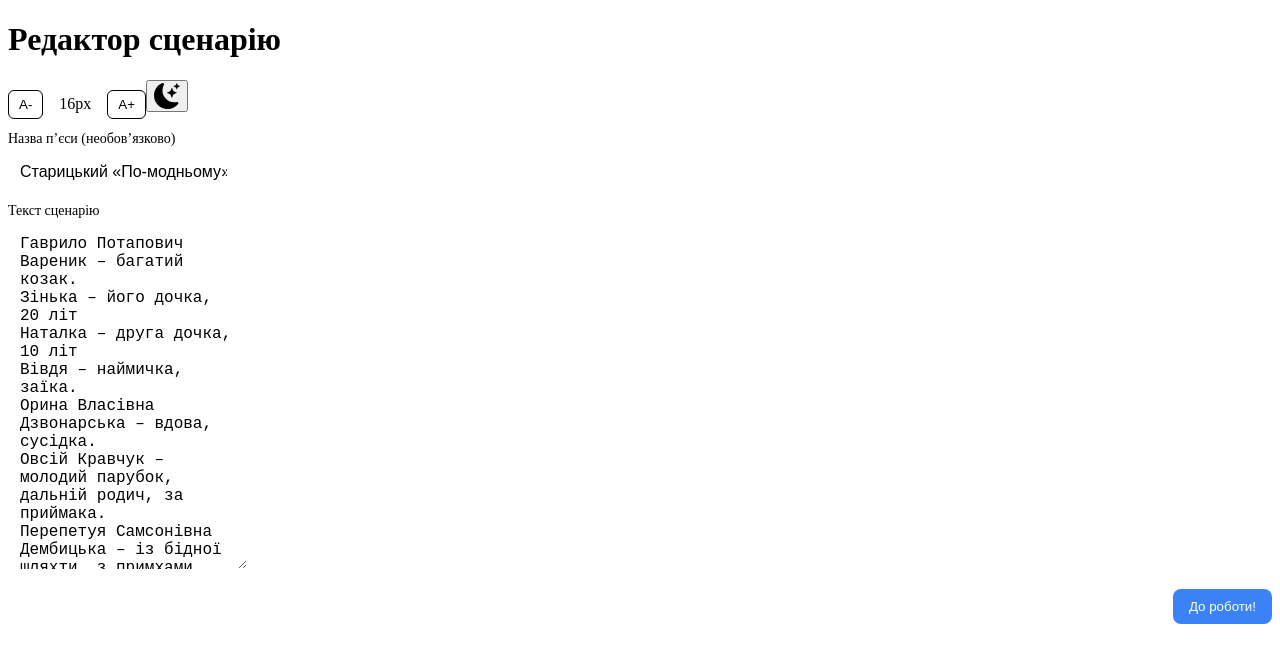
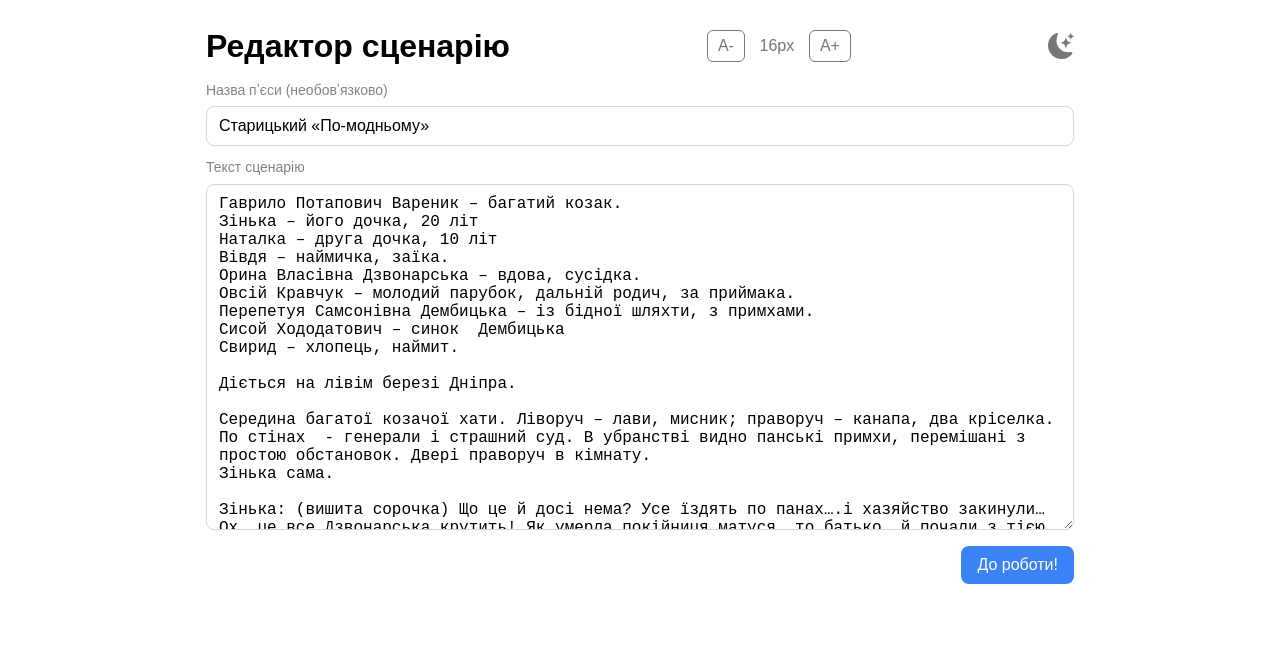
Before and after one commit to alexworkdone/scenariy, a Nuxt app: page /play in a window 1280 px wide. Shown: the top 662 px of the page. Built offline with nearby package versions, Linux system fonts and the light colour scheme.

Commit message:
Add global CSS styles and basic resets to play.vue

```diff
--- a/app/pages/play.vue
+++ b/app/pages/play.vue
@@ -110,6 +110,223 @@ function onParse() {
 </script>
 
 <style>
+    :root {
+        --bg-main: #ffffff;
+        --color-text: #000000;
+
+        --color-gray-rgb: 119 118 122;
+        --color-gray: rgb(var(--color-gray-rgb) / 1);
+
+        --padding-side: 24px;
+        --space: 16px;
+    }
+
+    html.dark {
+        --bg-main: #101419;
+        --color-text: #ffffff;
+    }
+
+    /* reset ------------------------------------------------- */
+    *,
+    *:before,
+    *:after {
+        margin: 0;
+        padding: 0;
+        box-sizing: border-box;
+        -webkit-tap-highlight-color: transparent;
+    }
+
+    * {
+        -webkit-font-smoothing: antialiased;
+        -moz-osx-font-smoothing: grayscale;
+        -webkit-text-size-adjust: 100%;
+    }
+
+    main,
+    nav,
+    section,
+    footer,
+    header,
+    aside,
+    article,
+    dialog,
+    figcaption,
+    figure,
+    hgroup {
+        display: block;
+    }
+
+    ul,
+    dl {
+        margin: 0;
+        padding: 0;
+        list-style: none;
+    }
+
+    ol {
+        padding-left: 20px;
+        font-size: 0.8rem;
+    }
+
+    img {
+        max-width: 100%;
+        border: 0;
+        vertical-align: top;
+        user-select: none;
+    }
+
+    h1 {
+        margin: 0;
+    }
+
+    button {
+        margin: 0;
+        padding: 0;
+        background-color: transparent;
+        border: none;
+        cursor: pointer;
+    }
+
+    a:focus,
+    img:focus,
+    button:focus,
+    input:focus,
+    textarea:focus,
+    select:focus,
+    option:focus {
+        outline: none;
+    }
+
+    b,
+    strong {
+        font-weight: 600;
+    }
+
+    input,
+    textarea,
+    select,
+    button {
+        font-size: 1rem;
+        font-weight: 400;
+        outline: none;
+        border: none;
+        background-color: transparent;
+    }
+
+    select::-ms-expand {
+        display: none;
+    }
+
+    input::-webkit-input-placeholder {
+        color: var(--bg-main);
+    }
+
+    input::placeholder {
+        color: var(--color-gray);
+    }
+
+    input:focus::-webkit-input-placeholder {
+        color: transparent;
+    }
+
+    input[type='number'] {
+        -moz-appearance: textfield;
+    }
+
+    input[type='number']::-webkit-inner-spin-button,
+    input[type='number']::-webkit-outer-spin-button {
+        -webkit-appearance: none;
+        margin: 0;
+    }
+
+    /* Firefox */
+    input[type='number'] {
+        -moz-appearance: textfield;
+    }
+    /* Chrome, Safari, Edge */
+    input[type='number']::-webkit-outer-spin-button,
+    input[type='number']::-webkit-inner-spin-button {
+        -webkit-appearance: none;
+        margin: 0;
+    }
+
+    input[type='submit'],
+    input[type='text'],
+    input[type='email'],
+    input[type='search'],
+    textarea,
+    select {
+        -webkit-appearance: none;
+        -moz-appearance: none;
+        appearance: none;
+    }
+
+    input[type='search']::-webkit-search-cancel-button {
+        -webkit-appearance: none;
+        appearance: none;
+    }
+
+    svg,
+    symbol,
+    image,
+    marker,
+    pattern {
+        overflow-x: visible !important;
+        overflow-y: visible !important;
+    }
+
+    a,
+    a:hover,
+    a:focus,
+    a:active {
+        color: inherit;
+        text-decoration: none;
+        outline: none;
+        box-shadow: none;
+        background: transparent;
+    }
+
+    /* -------------------------------------------------  */
+    html {
+        font-size: 1rem;
+    }
+
+    body {
+        position: relative;
+        min-width: 320px;
+        background-color: var(--bg-main);
+        color: var(--color-text);
+        font-family: Arial, sans-serif;
+        font-size: 1rem;
+        font-weight: 400;
+        overflow-y: auto;
+        overflow-x: hidden;
+        line-height: 1.4;
+
+        -webkit-font-smoothing: antialiased;
+        -moz-osx-font-smoothing: grayscale;
+        text-size-adjust: 100%;
+        scroll-behavior: smooth;
+
+        font-synthesis: none;
+        text-rendering: optimizeLegibility;
+    }
+
+    .title-row {
+        display: flex;
+        align-items: center;
+        justify-content: space-between;
+        gap: 12px;
+    }
+
+    .container {
+        max-width: 900px;
+        margin: 24px auto;
+        padding: 0 16px 32px;
+        display: flex;
+        flex-direction: column;
+    }
+
     .label {
         display: block;
         margin-top: 12px;
```
